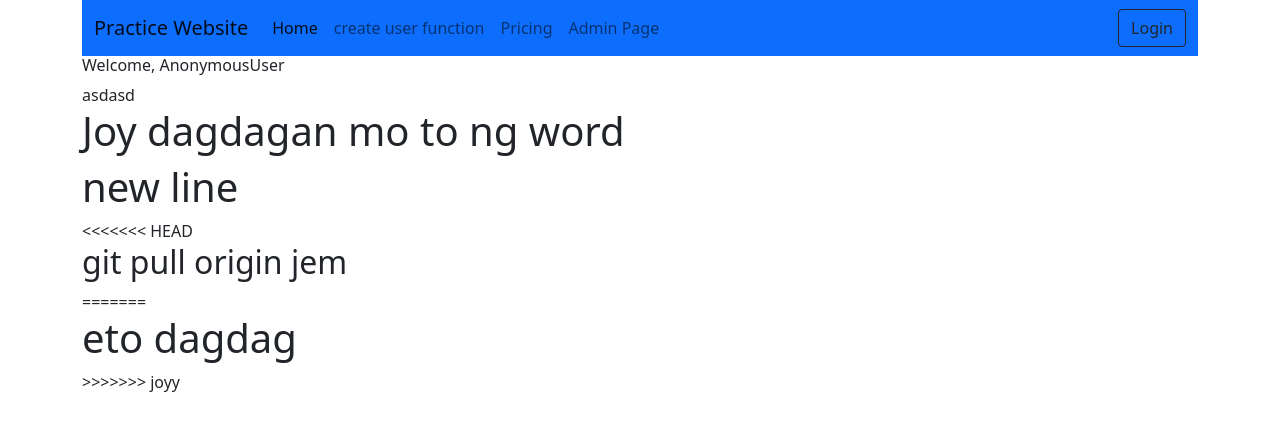
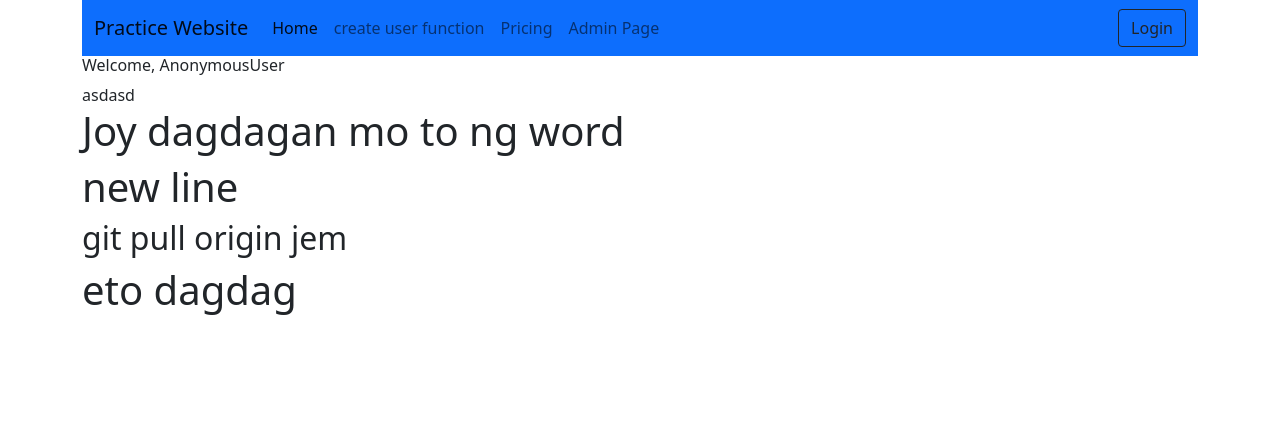
Before and after one commit to jemgithub0418/practice, a Django app: page / in a window 1280 px wide. Shown: the top 431 px of the page. Run offline with Django 3.2, Linux system fonts and the light colour scheme.

Commit message:
inayos ko ung mga maling files

```diff
--- a/templates/main/home.html
+++ b/templates/main/home.html
@@ -9,9 +9,9 @@
     asdasd
     <h1>Joy dagdagan mo to ng word</h1>
     <h1> new line</h1>
-<<<<<<< HEAD
+
     <h2>git pull origin jem</h2>
-=======
+
     <h1>	eto dagdag</h1>
->>>>>>> joyy
+
 {% endblock %}
```
